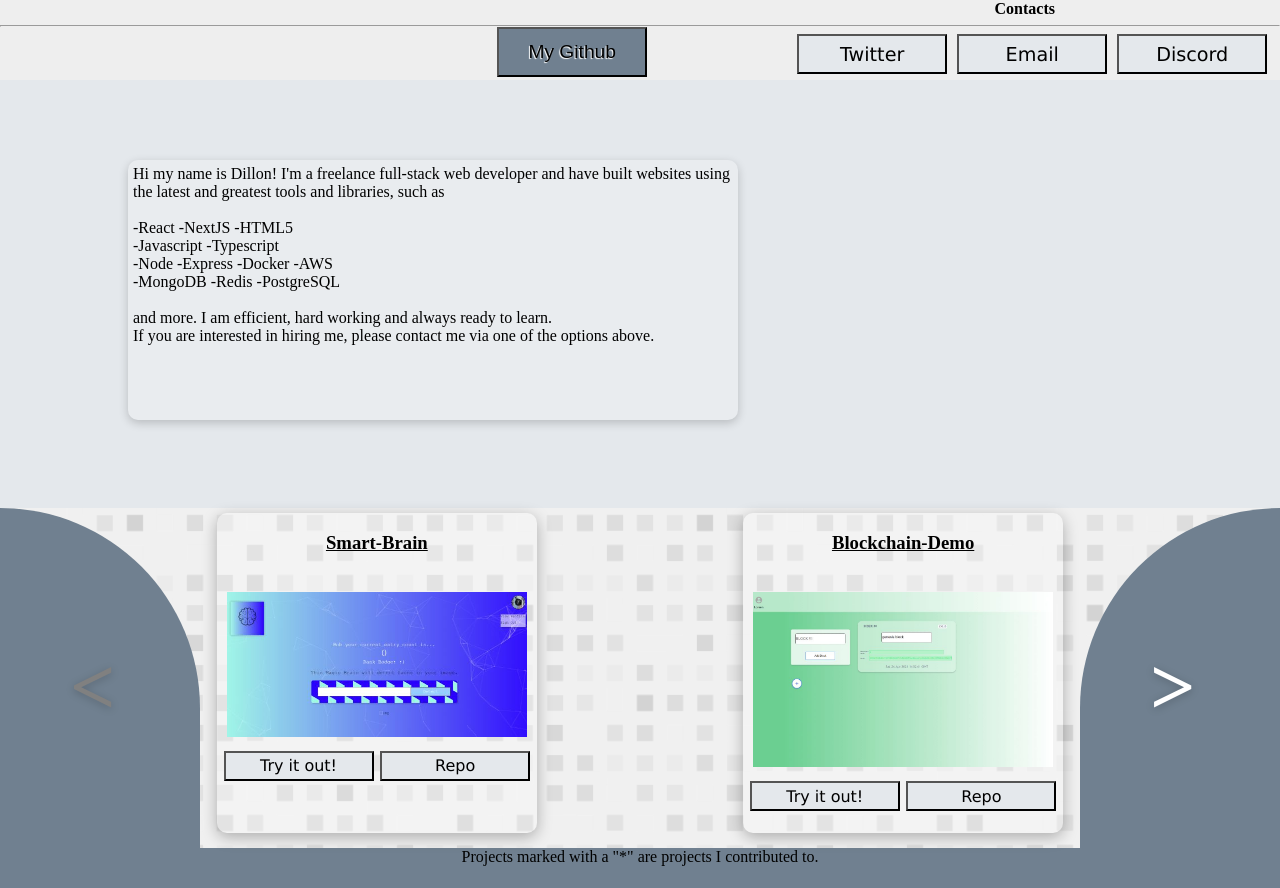
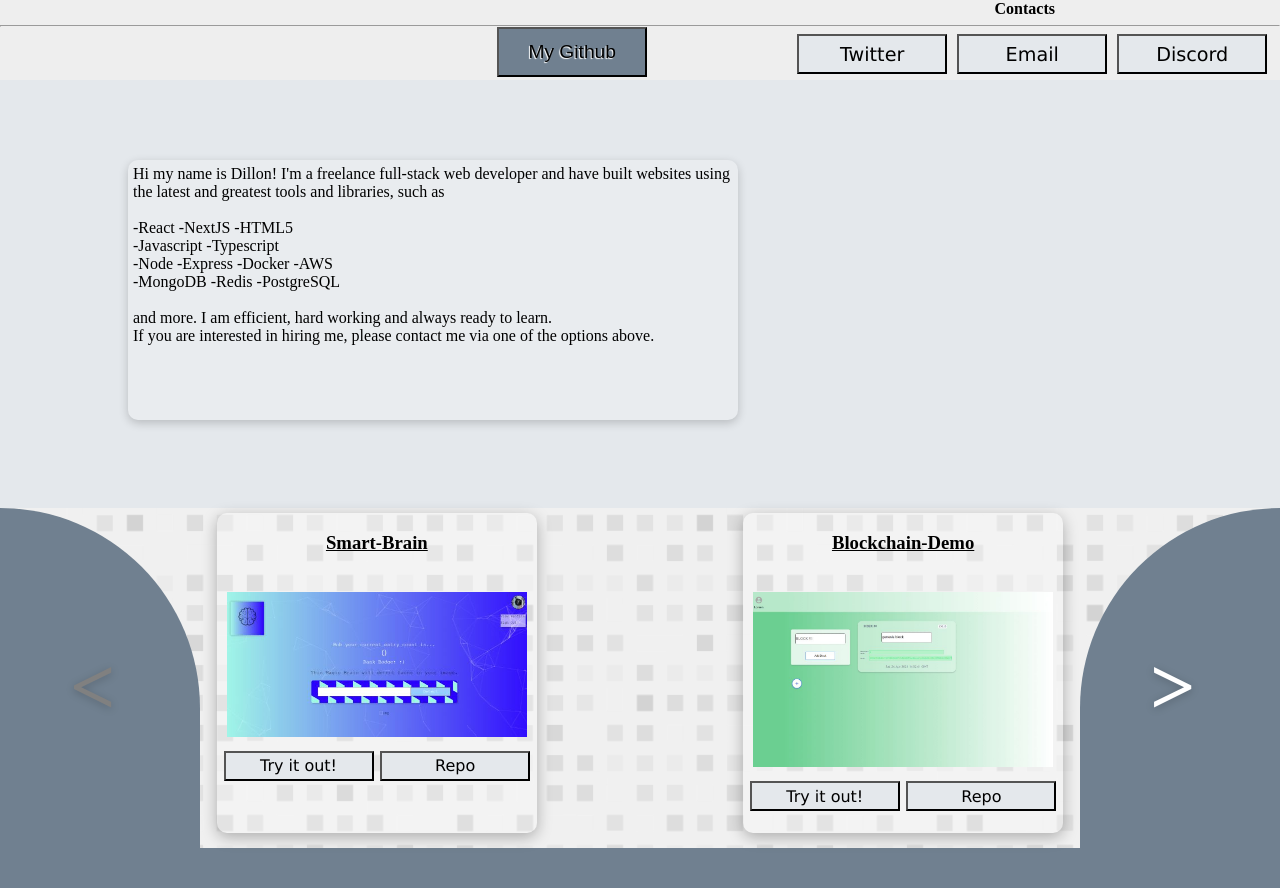
Before and after one commit to Dillon-MC/my-portfoliov2, a React (Create React App) app: page / in a window 1280 px wide. Built offline with nearby package versions, Linux system fonts and the light colour scheme.

Commit message:
fixed footer

```diff
--- a/src/containers/App.tsx
+++ b/src/containers/App.tsx
@@ -20,7 +20,7 @@ function App() {
         </p>
       </div>
       <ProjectCarousel />
-      <footer>Projects marked with a "*" are projects I contributed to.</footer>
+      <footer></footer>
     </div>
   );
 }
```
